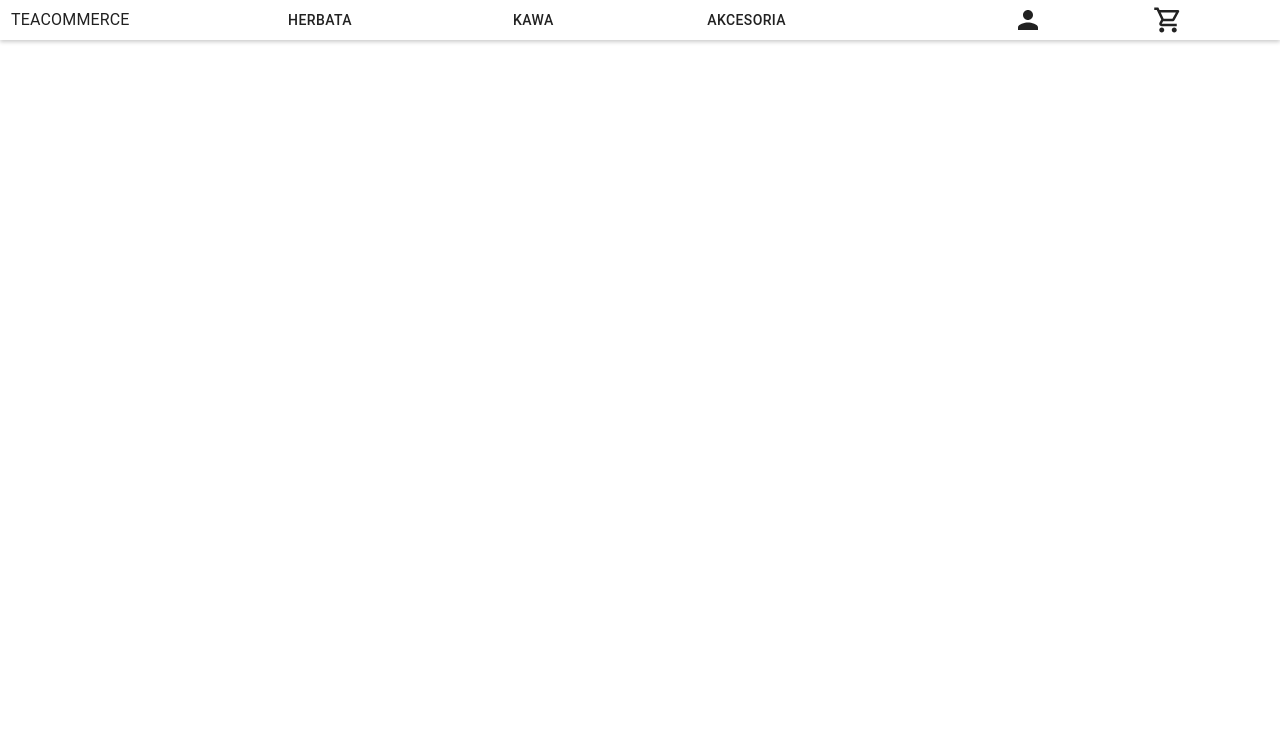
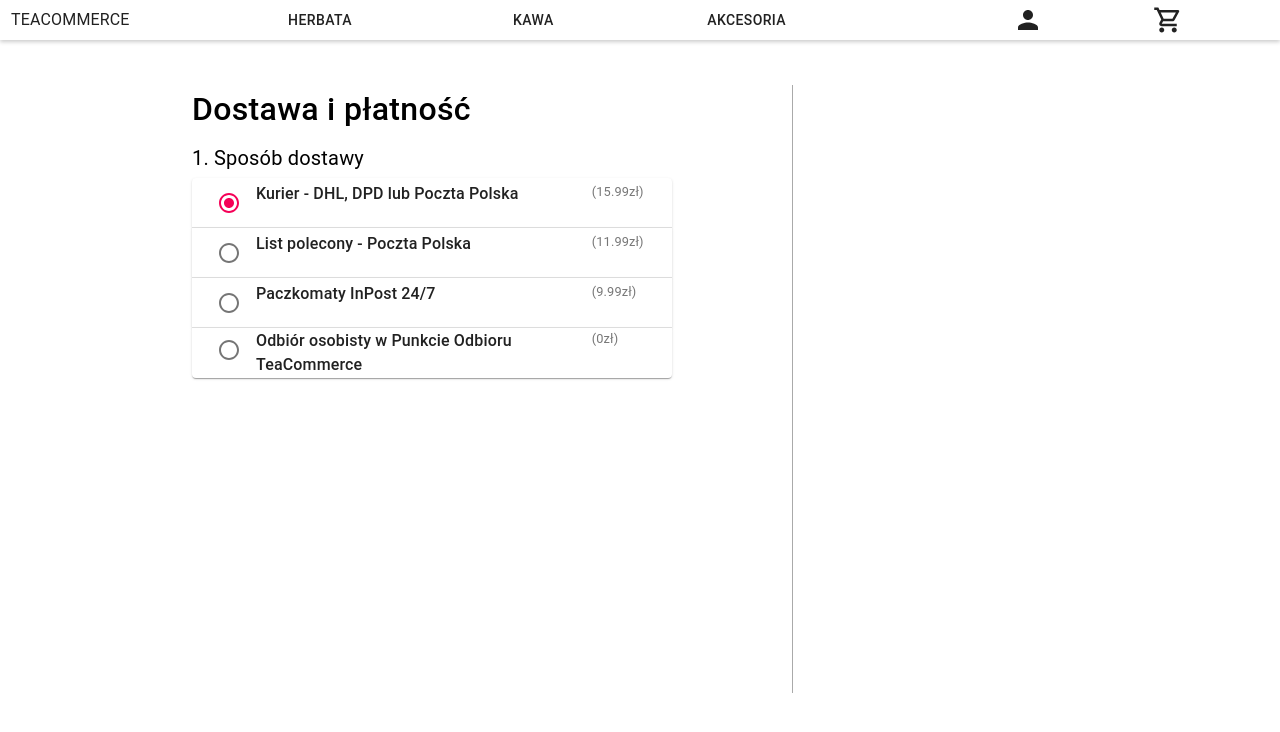
Before and after one commit to BD2-TeaParty/tea-webapp, a React (Create React App) app: page /order in a window 1280 px wide. Shown: the top 732 px of the page. Built offline with nearby package versions, Linux system fonts and the light colour scheme.

Commit message:
shipping methods pick added

```diff
--- a/src/App.js
+++ b/src/App.js
@@ -5,7 +5,7 @@ import Navbar from './components/navbar/Navbar';
 import ProductList from './components/products/ProductList';
 import CartView from './components/cart/CartView';
 import UserView from './components/user/UserView';
-import OrderPage from './components/cart/OrderPage';
+import OrderPage from './components/order/OrderPage';
 
 function App() {
     return (
--- a/src/components/cart/OrderPage.css
+++ /dev/null
@@ -1,11 +0,0 @@
-
-.order-container {
-
-    width: 100%;
-    margin: 0px 15%;
-
-}
-
-.order-body {
-    padding: 5% 0px;
-}
--- a/src/components/cart/OrderPage.js
+++ /dev/null
@@ -1,28 +0,0 @@
-import React from 'react';
-
-
-import './OrderPage.css';
-
-const OrderPage = props => {
-
-    return (
-        <div className='order-container'>
-            <div className='order-body'>
-
-            </div>
-        </div>
-
-    )
-}
-
-
-const mapStateToProps = (state) => {
-    return {
-        user: state.userReducer.user,
-        address: state.userReducer.address,
-        tempOrders: state.userReducer.tempOrders
-    }
-}
-
-
-export default OrderPage;
--- /dev/null
+++ b/src/components/order/OrderPage.css
@@ -0,0 +1,48 @@
+
+.order-container {
+    /* height: 90; */
+    width: 100%;
+    margin: 0px 15%;
+
+}
+
+.order-body {
+    height: 80%;
+    padding: 5% 0px;
+    display: flex;
+}
+
+.order-body .user-choice {
+    width: 67%;
+    border-right: 1px solid #aaa;
+}
+
+.order-body .user-choice .title {
+    font-size: 2rem;
+    /* margin-left: 2rem; */
+    font-weight: 500;
+}
+
+.order-body .user-choice .shipping {
+    margin-bottom: 2rem;
+    /* display: flex; */
+    align-items: flex-start;
+}
+.order-body .user-choice .payment {
+    margin-bottom: 2rem;
+
+}
+.order-body .user-choice .user-data {
+    margin-bottom: 2rem;
+
+}
+
+.order-body .cart-data {
+    width: 33%;
+}
+
+.order-body .user-choice .subtitle {
+    font-size: 1.25rem;
+    margin-top: 10px;
+    margin-bottom: 5px;
+}
--- /dev/null
+++ b/src/components/order/OrderPage.js
@@ -0,0 +1,80 @@
+import React, { useState } from 'react';
+import { connect } from 'react-redux';
+
+import { Typography } from '@material-ui/core';
+
+import './OrderPage.css';
+import ShippingContainer from './ShippingContainer';
+
+
+const OrderPage = props => {
+
+    let order;
+    if ( props.tempOrders !== undefined && props.tempOrders.length )
+        order = props.tempOrders[ props.tempOrders.length - 1];
+
+    const shippingMethods = [
+        {
+            id: 0,
+            title: 'Kurier - DHL, DPD lub Poczta Polska',
+            price: 15.99
+        },
+        {
+            id: 1,
+            title: 'List polecony - Poczta Polska',
+            price: 11.99
+        },
+        {
+            id: 2,
+            title: 'Paczkomaty InPost 24/7',
+            price: 9.99,
+        },
+        {
+            id: 3,
+            title: 'Odbiór osobisty w Punkcie Odbioru TeaCommerce',
+            price: 0.00
+        }
+    ]
+
+    const [shippingMethod, setShippingMethod] = useState(0);
+    const shippingCallback = id => { setShippingMethod(id); }
+
+    return (
+        <div className='order-container'>
+            <div className='order-body'>
+                <section className='user-choice'>
+                    <Typography className='title'>Dostawa i płatność</Typography>
+                        <div className='shipping'>
+                            <Typography className='subtitle'>1. Sposób dostawy</Typography>
+                            <ShippingContainer shippingMethods={shippingMethods} pick={shippingMethod} shippingCallback={shippingCallback}/>
+                        </div>
+
+                        <div className='payment'>
+
+                        </div>
+
+                        <div className='user-data'>
+
+                        </div>
+                </section>
+
+                <section className='cart-data'>
+
+                </section>
+            </div>
+        </div>
+
+    )
+}
+
+
+const mapStateToProps = (state) => {
+    return {
+        user: state.userReducer.user,
+        address: state.userReducer.address,
+        tempOrders: state.userReducer.tempOrders
+    }
+}
+
+
+export default connect(mapStateToProps)(OrderPage);
--- /dev/null
+++ b/src/components/order/ShippingContainer.css
@@ -0,0 +1,37 @@
+
+.shipping-container-accordion {
+    width: 80%;
+}
+.shipping-container-item {
+    width: 100%;
+    height: 50px;
+    display: flex;
+    justify-items: flex-start;
+}
+
+.shipping-container-item .icon-container {
+    width: 10%;
+    height: 100%;
+    margin: 0;
+}
+
+.shipping-container-item .title-container {
+    width: 70%;
+    height: 100%;
+
+}
+
+.shipping-container-item .title-container .title {
+    font-size: 1rem;
+    font-weight: 500;
+}
+.shipping-container-item .price-container {
+    width: 20%;
+    height: 100%;
+}
+
+.shipping-container-item .price-container .price {
+    font-size: 0.8rem;
+    font-weight: 400;
+    color: #777;
+}
--- /dev/null
+++ b/src/components/order/ShippingContainer.js
@@ -0,0 +1,46 @@
+import React from 'react'
+
+import { Accordion, AccordionSummary, Checkbox, Typography } from '@material-ui/core'
+import RadioButtonUncheckedIcon from '@material-ui/icons/RadioButtonUnchecked';
+import RadioButtonCheckedIcon from '@material-ui/icons/RadioButtonChecked';
+
+import './ShippingContainer.css';
+
+const ShippingContainer = props => {
+
+
+    const RenderRow = props => (
+
+        <Accordion key={props.id} className='shipping-container-accordion' onChange={() => props.shippingCallback(props.id)} >
+            <AccordionSummary className='shipping-container-item'>
+            <div className='icon-container'>
+                <Checkbox
+                    checked={props.pick === props.id}
+                    icon={<RadioButtonUncheckedIcon />}
+                    checkedIcon={<RadioButtonCheckedIcon/>}
+                />
+            </div>
+
+            <div className='title-container'>
+                <Typography className='title'>{props.title}</Typography>
+            </div>
+
+            <div className='price-container'>
+                <Typography className='price'>({props.price}zł)</Typography>
+            </div>
+            </AccordionSummary>
+        </Accordion>
+    )
+
+
+
+    return (
+        <div>
+        {props.shippingMethods.map(
+            (item) => <RenderRow {...item} pick={props.pick} shippingCallback={props.shippingCallback}/>
+        )}
+        </div>
+    )
+}
+
+export default ShippingContainer;
```
